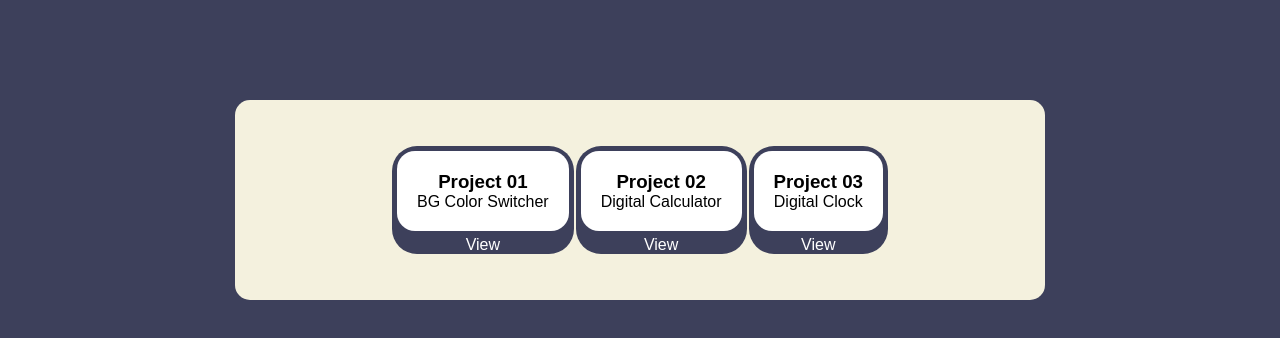
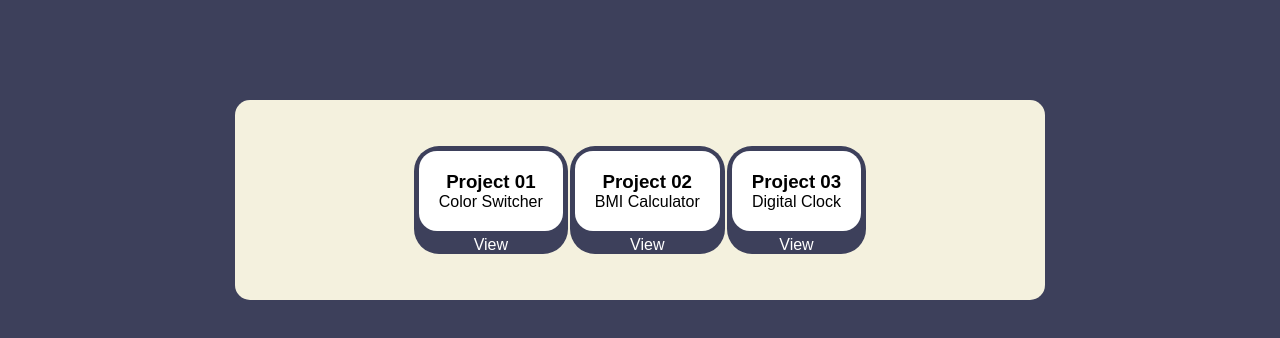
Before and after one commit to AaryanChandrakar/utility-tools, a plain HTML site: page index.html in a window 1280 px wide. Shown: the part 70-408 px from the top of the page. Drawn offline with Linux system fonts and the light colour scheme.

Commit message:
code added

```diff
--- a/index.html
+++ b/index.html
@@ -21,7 +21,7 @@
                                     <div class="parent">
                                           <div class="child">
                                                 <h3>Project 01</h3>
-                                                <p>BG Color Switcher</p>
+                                                <p>Color Switcher</p>
                                           </div>
                                           <p><a href="./01-bg-color-changer/index.html">View</a></p>
                                     </div>
@@ -30,7 +30,7 @@
                                     <div class="parent">
                                           <div class="child">
                                                 <h3>Project 02</h3>
-                                                <p>Digital Calculator</p>
+                                                <p>BMI Calculator</p>
                                           </div>
                                           <p><a href="./02-bmi-calculator/index.html">View</a></p>
                                     </div>
```
